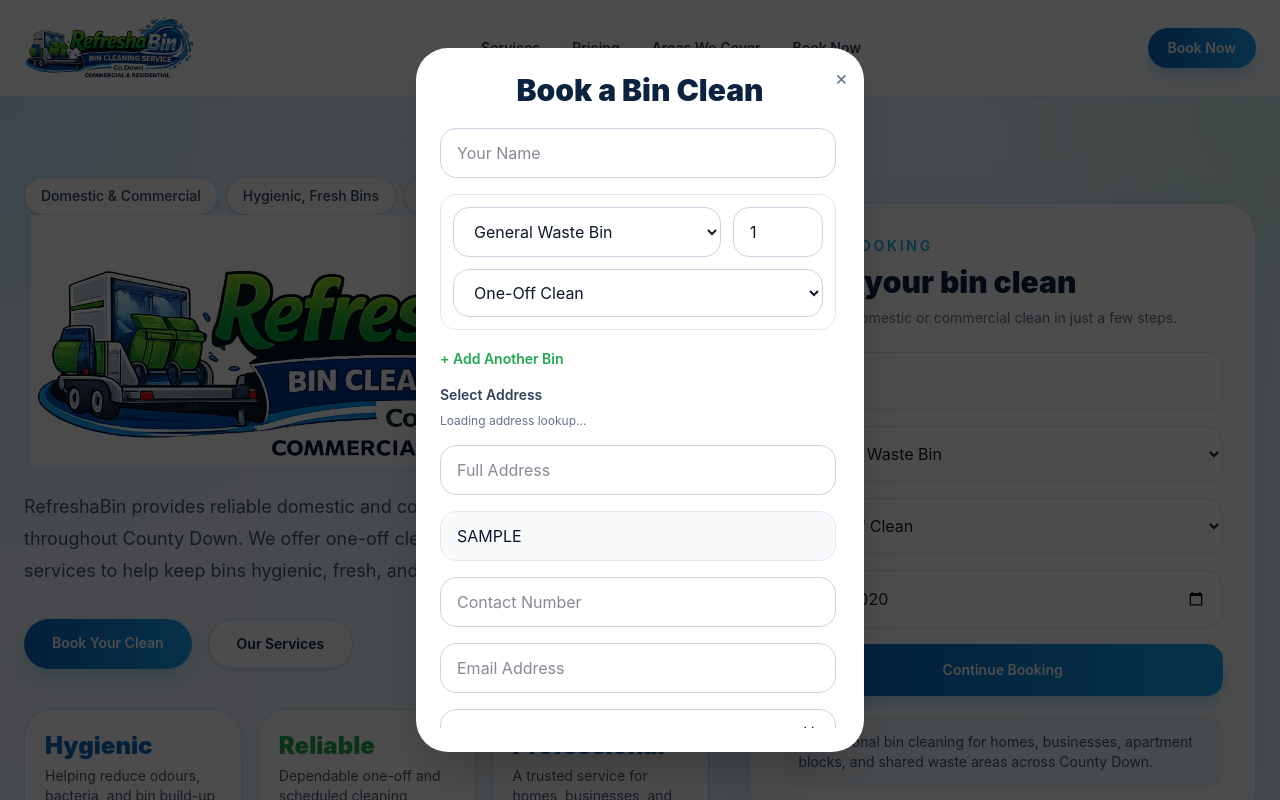
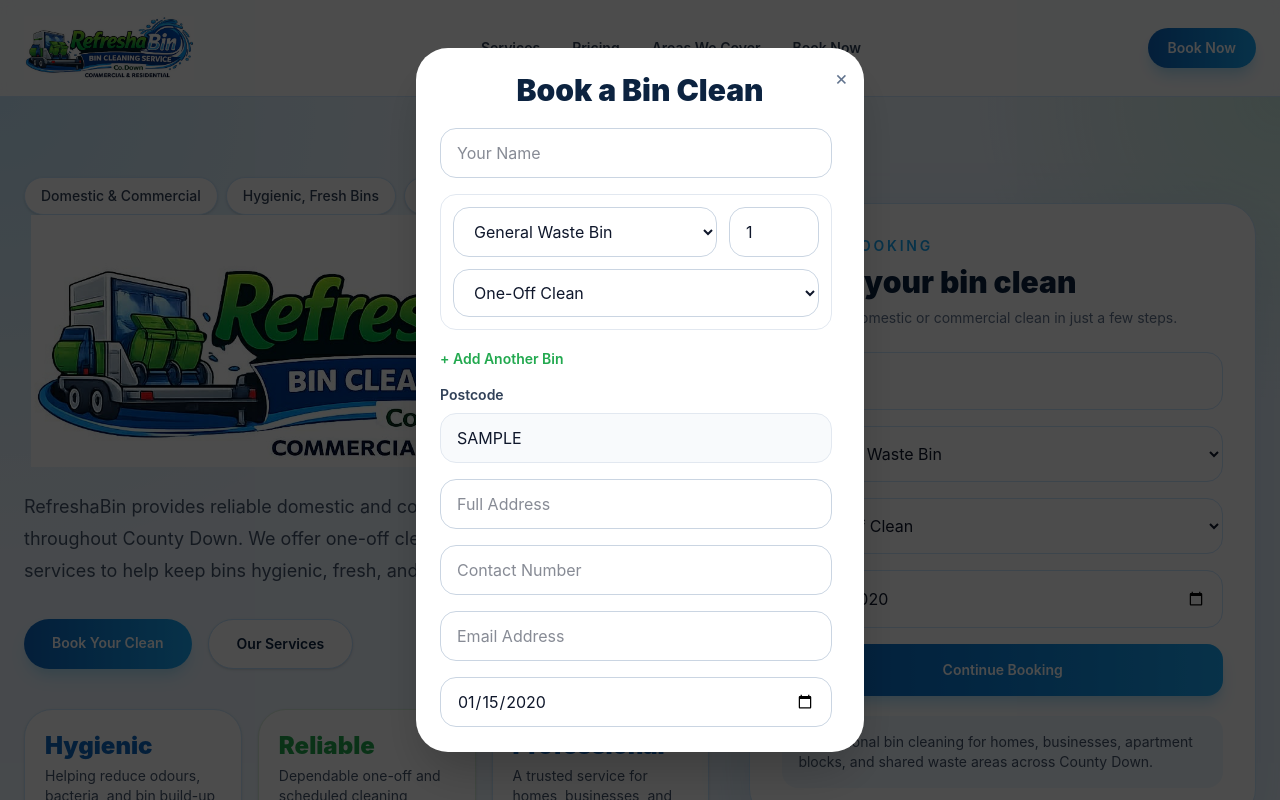
Before and after one commit to MaviUK/refreshabin, a React (Vite) app: page / in a window 1280 px wide. Both pictures are taken after typing "Sample", "2020-01-15" into the empty fields and a click on the button "Continue Booking". Shown: the top 800 px of the page. Built offline with nearby package versions, Linux system fonts and the light colour scheme; no server answers.

Commit message:
Update App.jsx

```diff
--- a/src/App.jsx
+++ b/src/App.jsx
@@ -1,6 +1,4 @@
-import React, { useEffect, useMemo, useState } from "react";
-
-const GETADDRESS_TOKEN = import.meta.env.VITE_GETADDRESS_TOKEN || "";
+import React, { useState } from "react";
 
 export default function App() {
   const services = [
@@ -361,7 +359,6 @@ export default function App() {
         <BookingModal
           draft={bookingDraft}
           onClose={() => setShowBookingModal(false)}
-          getAddressToken={GETADDRESS_TOKEN}
         />
       )}
 
@@ -393,12 +390,10 @@ export default function App() {
   );
 }
 
-function BookingModal({ draft, onClose, getAddressToken }) {
+function BookingModal({ draft, onClose }) {
   const [termsOpened, setTermsOpened] = useState(false);
   const [termsAccepted, setTermsAccepted] = useState(false);
   const [sending, setSending] = useState(false);
-  const [addressError, setAddressError] = useState("");
-  const [scriptLoaded, setScriptLoaded] = useState(false);
 
   const [formData, setFormData] = useState({
     name: "",
@@ -409,127 +404,6 @@ function BookingModal({ draft, onClose, getAddressToken }) {
     date: draft.date,
     bins: draft.bins,
   });
-
-  const lookupContainerId = useMemo(
-    () => `postcode_lookup_${Math.random().toString(36).slice(2, 9)}`,
-    []
-  );
-
-  useEffect(() => {
-    if (!getAddressToken) {
-      setAddressError("Missing VITE_GETADDRESS_TOKEN.");
-      return;
-    }
-
-    const scriptId = "getaddress-find-script";
-
-    const handleSelected = (e) => {
-      const address = e?.address || {};
-      const fullAddress = [
-        address.line_1,
-        address.line_2,
-        address.line_3,
-        address.line_4,
-        address.town_or_city,
-        address.county,
-        address.postcode,
-      ]
-        .filter(Boolean)
-        .join(", ");
-
-      setFormData((prev) => ({
-        ...prev,
-        addressLine: fullAddress,
-        postcode: address.postcode || prev.postcode,
-      }));
-    };
-
-    const handleFailed = (e) => {
-      console.error("getAddress failed:", e?.status, e?.message);
-      setAddressError(e?.message || "Address lookup failed.");
-    };
-
-    const initLookup = () => {
-      if (!window.getAddress) return;
-
-      try {
-        setAddressError("");
-        setScriptLoaded(true);
-
-        const container = document.getElementById(lookupContainerId);
-        if (container) container.innerHTML = "";
-
-        document.addEventListener("getaddress-find-address-selected", handleSelected);
-        document.addEventListener("getaddress-find-suggestions-failed", handleFailed);
-        document.addEventListener("getaddress-find-address-selected-failed", handleFailed);
-
-        window.getAddress.find(lookupContainerId, getAddressToken, {
-          input: {
-            id: `${lookupContainerId}_input`,
-            name: "postcode_lookup",
-            class: "w-full rounded-2xl border border-slate-300 px-4 py-3 uppercase outline-none",
-            label: "Enter your postcode",
-          },
-          button: {
-            id: `${lookupContainerId}_button`,
-            class: "mt-3 w-full rounded-2xl bg-gradient-to-r from-[#0d67c2] via-[#0d83dc] to-[#18a7f5] px-4 py-3 text-sm font-semibold text-white shadow-lg",
-            label: "Find Address",
-            disabled_message: "Enter postcode first",
-          },
-          dropdown: {
-            id: `${lookupContainerId}_dropdown`,
-            class: "mt-3 w-full rounded-2xl border border-slate-300 px-4 py-3 bg-white text-slate-900",
-            select_message: "Choose your address",
-          },
-          error_message: {
-            id: `${lookupContainerId}_error`,
-            class: "mt-2 text-sm text-red-600",
-            not_found: "Address not found",
-          },
-        });
-
-        const generatedInput = document.getElementById(`${lookupContainerId}_input`);
-        if (generatedInput) {
-          generatedInput.value = draft.postcode || "";
-        }
-      } catch (error) {
-        console.error("getAddress init failed:", error);
-        setAddressError("Address lookup failed.");
-      }
-    };
-
-    const existingScript = document.getElementById(scriptId);
-
-    if (existingScript) {
-      if (window.getAddress) {
-        initLookup();
-      } else {
-        existingScript.addEventListener("load", initLookup);
-      }
-    } else {
-      const script = document.createElement("script");
-      script.id = scriptId;
-      script.src = "https://cdn.getaddress.io/scripts/getaddress-find-2.1.0.min.js";
-      script.async = true;
-      script.onload = initLookup;
-      script.onerror = () => {
-        setAddressError("Failed to load address lookup.");
-      };
-      document.body.appendChild(script);
-    }
-
-    return () => {
-      document.removeEventListener("getaddress-find-address-selected", handleSelected);
-      document.removeEventListener("getaddress-find-suggestions-failed", handleFailed);
-      document.removeEventListener("getaddress-find-address-selected-failed", handleFailed);
-
-      const existing = document.getElementById(scriptId);
-      if (existing) {
-        existing.onload = null;
-        existing.onerror = null;
-      }
-    };
-  }, [draft.postcode, getAddressToken, lookupContainerId]);
 
   const updateBin = (index, field, value) => {
     setFormData((prev) => ({
@@ -567,7 +441,7 @@ function BookingModal({ draft, onClose, getAddressToken }) {
     if (!termsAccepted) return;
 
     if (!formData.addressLine.trim()) {
-      alert("Please select or enter your full address.");
+      alert("Please enter your full address.");
       return;
     }
 
@@ -604,7 +478,13 @@ function BookingModal({ draft, onClose, getAddressToken }) {
           Book a Bin Clean
         </h2>
 
-        <div className="max-h-[75vh] overflow-y-auto pr-1">
+        <div
+          className="max-h-[75vh] overflow-y-auto pr-2 popup-scroll"
+          style={{
+            scrollbarWidth: "thin",
+            scrollbarColor: "#94a3b8 transparent",
+          }}
+        >
           <form className="space-y-4" onSubmit={handleSubmit}>
             <input
               type="text"
@@ -670,26 +550,17 @@ function BookingModal({ draft, onClose, getAddressToken }) {
               + Add Another Bin
             </button>
 
-            <div className="relative">
+            <div>
               <label className="mb-2 block text-sm font-semibold text-slate-700">
-                Select Address
+                Postcode
               </label>
-
-              <div
-                id={lookupContainerId}
-                className="rounded-2xl"
+              <input
+                type="text"
+                value={formData.postcode}
+                readOnly
+                className="w-full rounded-2xl border border-slate-200 bg-slate-50 px-4 py-3 uppercase"
               />
-
-              <p className="mt-2 text-xs text-slate-500">
-                {scriptLoaded
-                  ? "Enter the postcode and use Find Address, then choose from the dropdown."
-                  : "Loading address lookup..."}
-              </p>
             </div>
-
-            {addressError && (
-              <p className="text-sm text-red-600">{addressError}</p>
-            )}
 
             <input
               type="text"
@@ -699,13 +570,6 @@ function BookingModal({ draft, onClose, getAddressToken }) {
                 setFormData((prev) => ({ ...prev, addressLine: e.target.value }))
               }
               className="w-full rounded-2xl border border-slate-300 px-4 py-3"
-            />
-
-            <input
-              type="text"
-              value={formData.postcode}
-              readOnly
-              className="w-full rounded-2xl border border-slate-200 bg-slate-50 px-4 py-3"
             />
 
             <input
```
